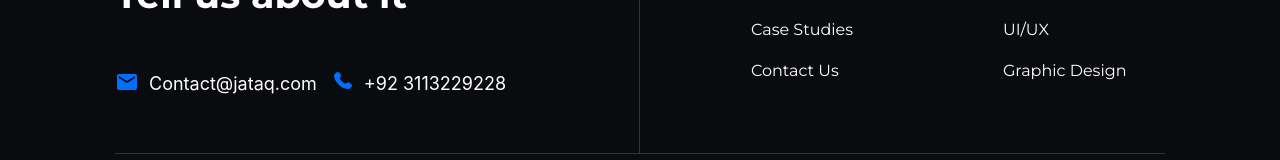
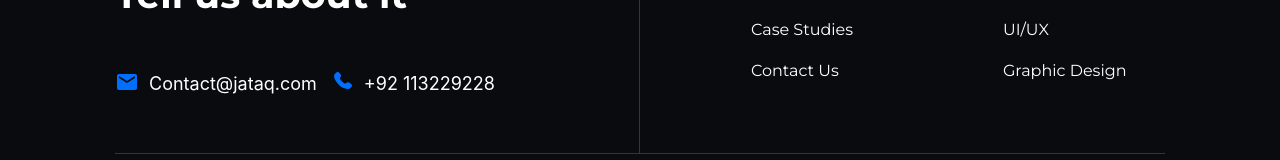
Before and after one commit to mudassir7732/Jataq-Technologies, a React (Create React App) app: page / in a window 1280 px wide. Shown: the part 4708-4868 px from the top of the page. Built offline with nearby package versions, Linux system fonts and the light colour scheme.

Commit message:
Updated code

```diff
--- a/src/components/footer/index.tsx
+++ b/src/components/footer/index.tsx
@@ -49,7 +49,7 @@ const Footer: FC = () => {
                         <div className={styles.contact_wrapper}>
                             <img src='/assets/icons/phone-bold.svg' alt='email_icon' className={styles.contact_icon} />
                             <p className={styles.contact_text}>
-                                +92 3113229228
+                                +92 113229228
                             </p>
                         </div>
                     </div>
```
